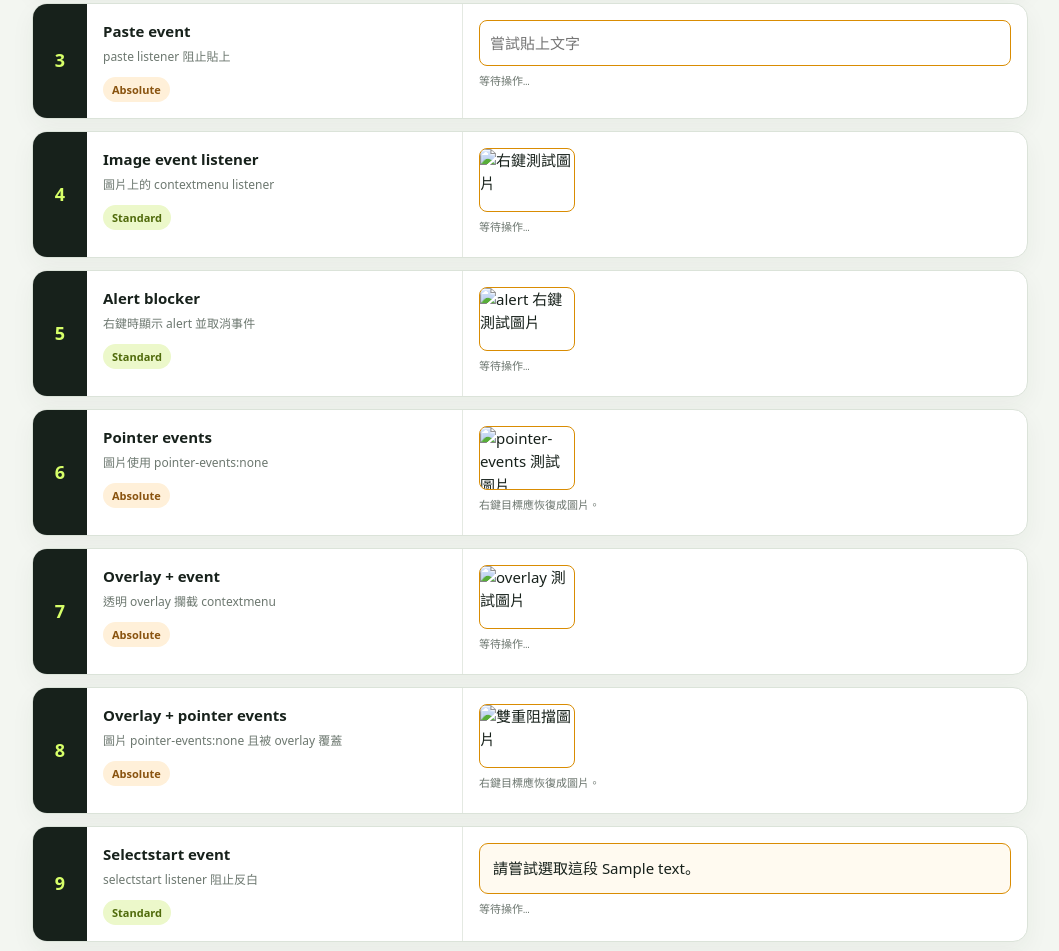
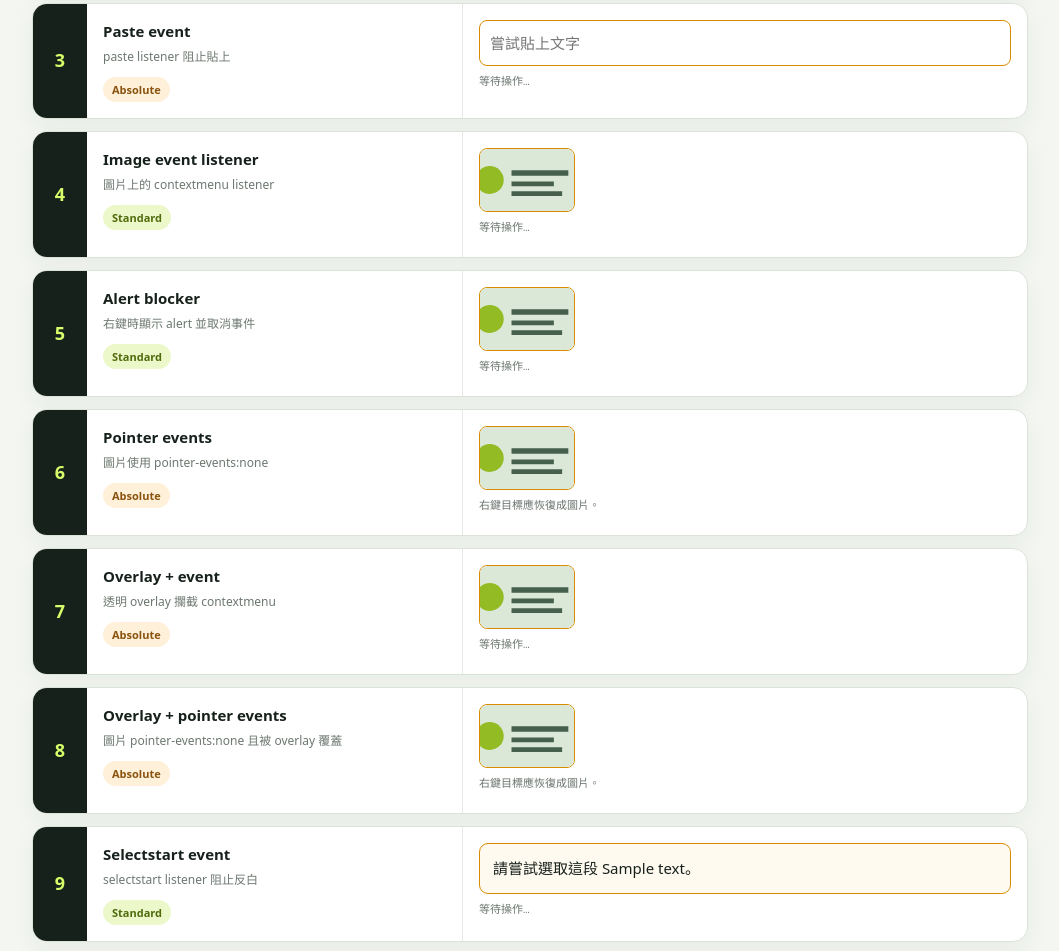
Before and after one commit to allenyllee/monkeyskill-store, a website: page skills/restore-right-click/demo/index.html in a window 1280 px wide. Shown: the part 452-1403 px from the top of the page, without its empty margins (110-1169 px from the left). Drawn offline with Linux system fonts and the light colour scheme; the site is published under a folder, as on GitHub Pages, so addresses that start at the root find nothing.

Commit message:
Fix demo image paths on GitHub Pages

```diff
--- a/skills/restore-right-click/demo/index.html
+++ b/skills/restore-right-click/demo/index.html
@@ -82,31 +82,31 @@
       <section class="case" id="method-4">
         <div class="number">4</div>
         <div class="description"><h2>Image event listener</h2><p>圖片上的 contextmenu listener</p><span class="mode standard">Standard</span></div>
-        <div class="fixture"><img src="/test-background.svg" alt="右鍵測試圖片"><p id="result-4" class="result">等待操作…</p></div>
+        <div class="fixture"><img src="./test-background.svg" alt="右鍵測試圖片"><p id="result-4" class="result">等待操作…</p></div>
       </section>
 
       <section class="case" id="method-5">
         <div class="number">5</div>
         <div class="description"><h2>Alert blocker</h2><p>右鍵時顯示 alert 並取消事件</p><span class="mode standard">Standard</span></div>
-        <div class="fixture"><img src="/test-background.svg" alt="alert 右鍵測試圖片"><p id="result-5" class="result">等待操作…</p></div>
+        <div class="fixture"><img src="./test-background.svg" alt="alert 右鍵測試圖片"><p id="result-5" class="result">等待操作…</p></div>
       </section>
 
       <section class="case" id="method-6">
         <div class="number">6</div>
         <div class="description"><h2>Pointer events</h2><p>圖片使用 pointer-events:none</p><span class="mode absolute">Absolute</span></div>
-        <div class="fixture"><img class="no-pointer" data-test="pointer-blocked-media" src="/test-background.svg" alt="pointer-events 測試圖片"><p id="result-6" class="result">右鍵目標應恢復成圖片。</p></div>
+        <div class="fixture"><img class="no-pointer" data-test="pointer-blocked-media" src="./test-background.svg" alt="pointer-events 測試圖片"><p id="result-6" class="result">右鍵目標應恢復成圖片。</p></div>
       </section>
 
       <section class="case" id="method-7">
         <div class="number">7</div>
         <div class="description"><h2>Overlay + event</h2><p>透明 overlay 攔截 contextmenu</p><span class="mode absolute">Absolute</span></div>
-        <div class="fixture"><div class="media-wrap"><img src="/test-background.svg" alt="overlay 測試圖片"><div class="overlay"></div></div><p id="result-7" class="result">等待操作…</p></div>
+        <div class="fixture"><div class="media-wrap"><img src="./test-background.svg" alt="overlay 測試圖片"><div class="overlay"></div></div><p id="result-7" class="result">等待操作…</p></div>
       </section>
 
       <section class="case" id="method-8">
         <div class="number">8</div>
         <div class="description"><h2>Overlay + pointer events</h2><p>圖片 pointer-events:none 且被 overlay 覆蓋</p><span class="mode absolute">Absolute</span></div>
-        <div class="fixture"><div class="media-wrap"><img class="no-pointer" src="/test-background.svg" alt="雙重阻擋圖片"><div class="overlay"></div></div><p id="result-8" class="result">右鍵目標應恢復成圖片。</p></div>
+        <div class="fixture"><div class="media-wrap"><img class="no-pointer" src="./test-background.svg" alt="雙重阻擋圖片"><div class="overlay"></div></div><p id="result-8" class="result">右鍵目標應恢復成圖片。</p></div>
       </section>
 
       <section class="case" id="method-9">
```
Also changed, not shown: test/build.test.js (+2 -0 lines).
